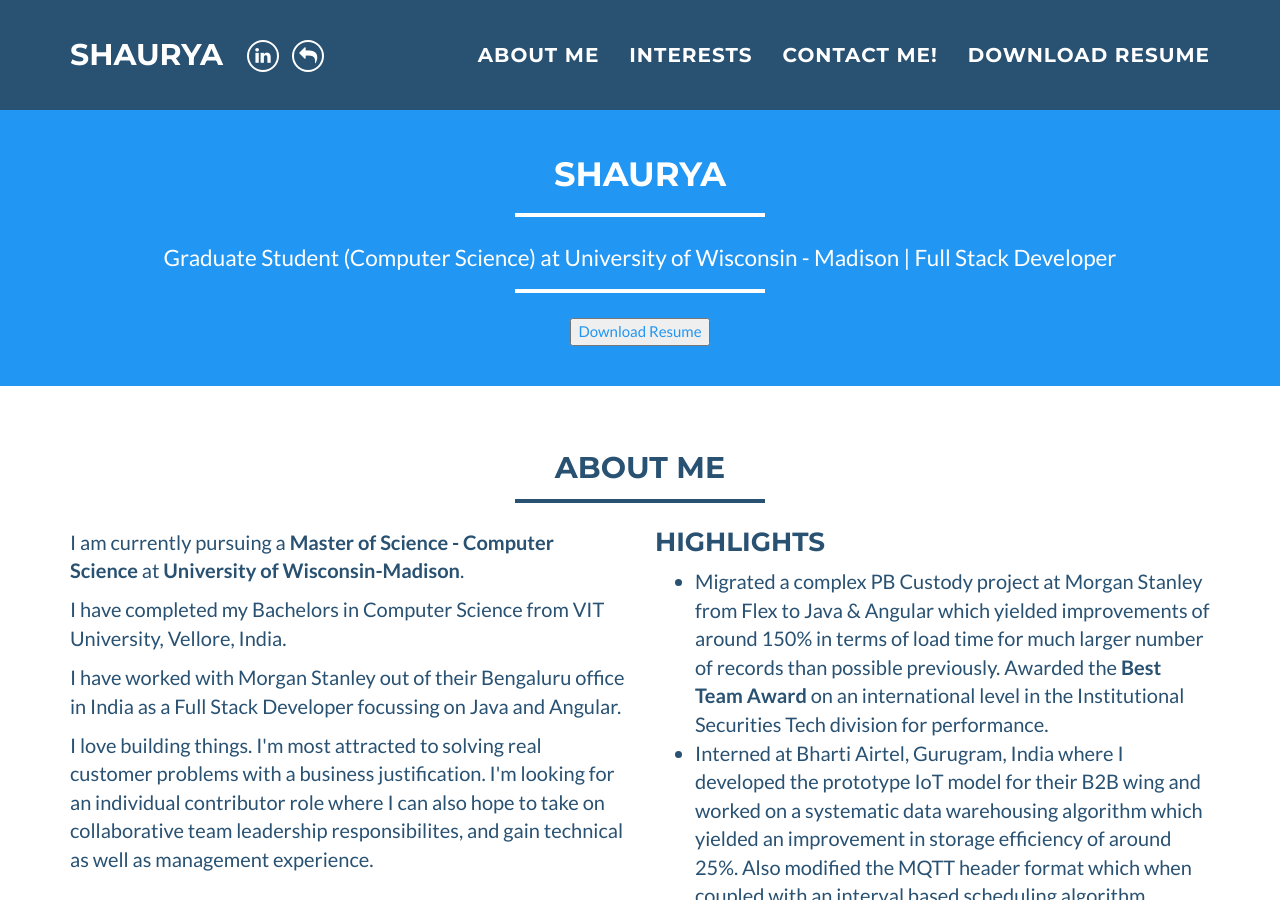
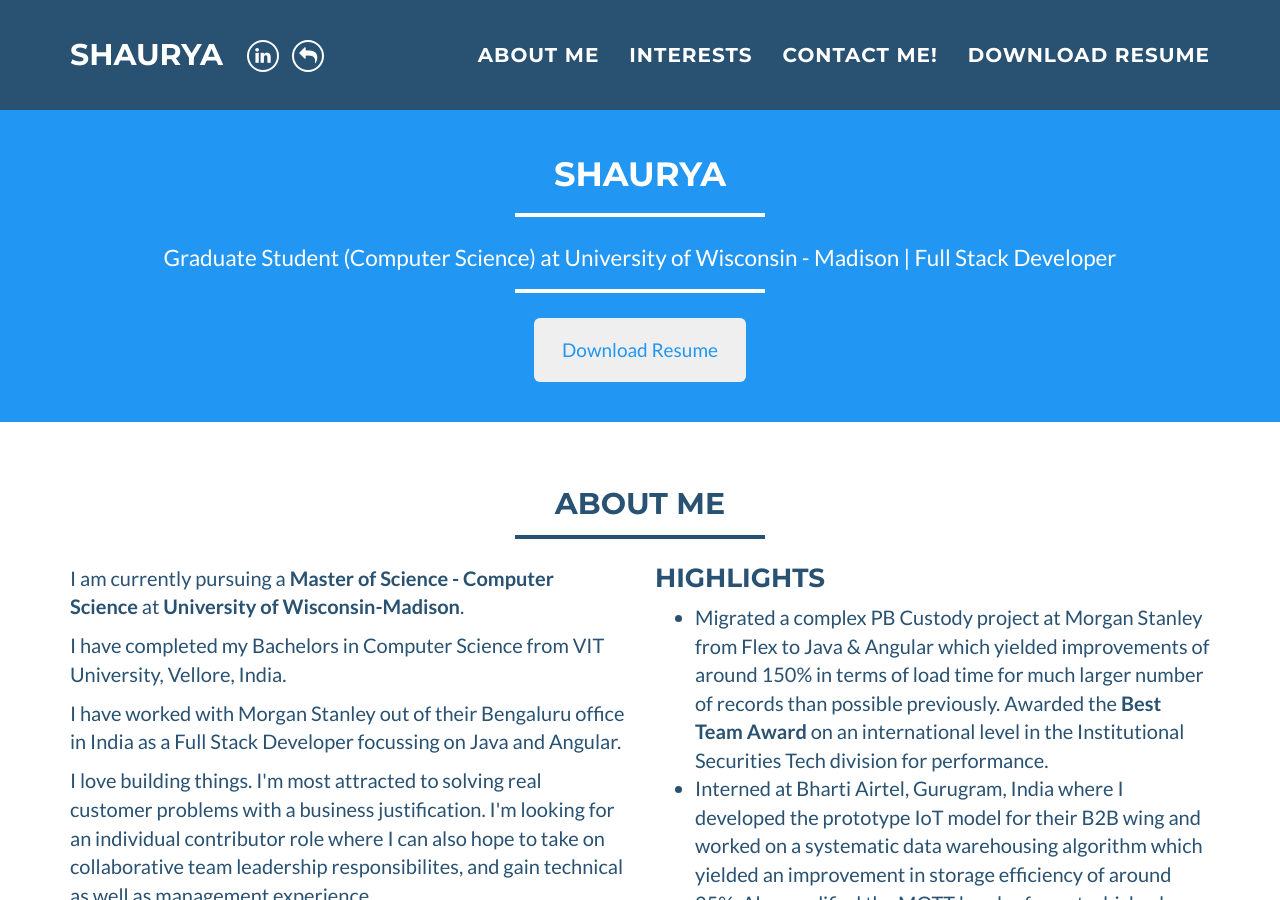
Before and after one commit to shauryashekhar/shauryashekhar.github.io, a Jekyll site: the page built from index.html, in a window 1280 px wide and 900 px high. Built offline with Jekyll 4.4.1, drawn with Linux system fonts in a browser that asks for light colours.

Commit message:
New Button

```diff
--- a/_layouts/default.html
+++ b/_layouts/default.html
@@ -84,7 +84,7 @@
                         <hr>
                         <span class="skills">{{ site.skills }}</span>
                         <hr>
-                        <a href="../img/Shaurya_Shekhar_FinalResume.pdf" target="_blank"><button>Download Resume</button></a>
+                        <a href="../img/Shaurya_Shekhar_FinalResume.pdf" target="_blank"><button  type="submit" class="btn btn-outline-primary btn-lg">Download Resume</button></a>
                     </div>
                 </div>
             </div>
```
